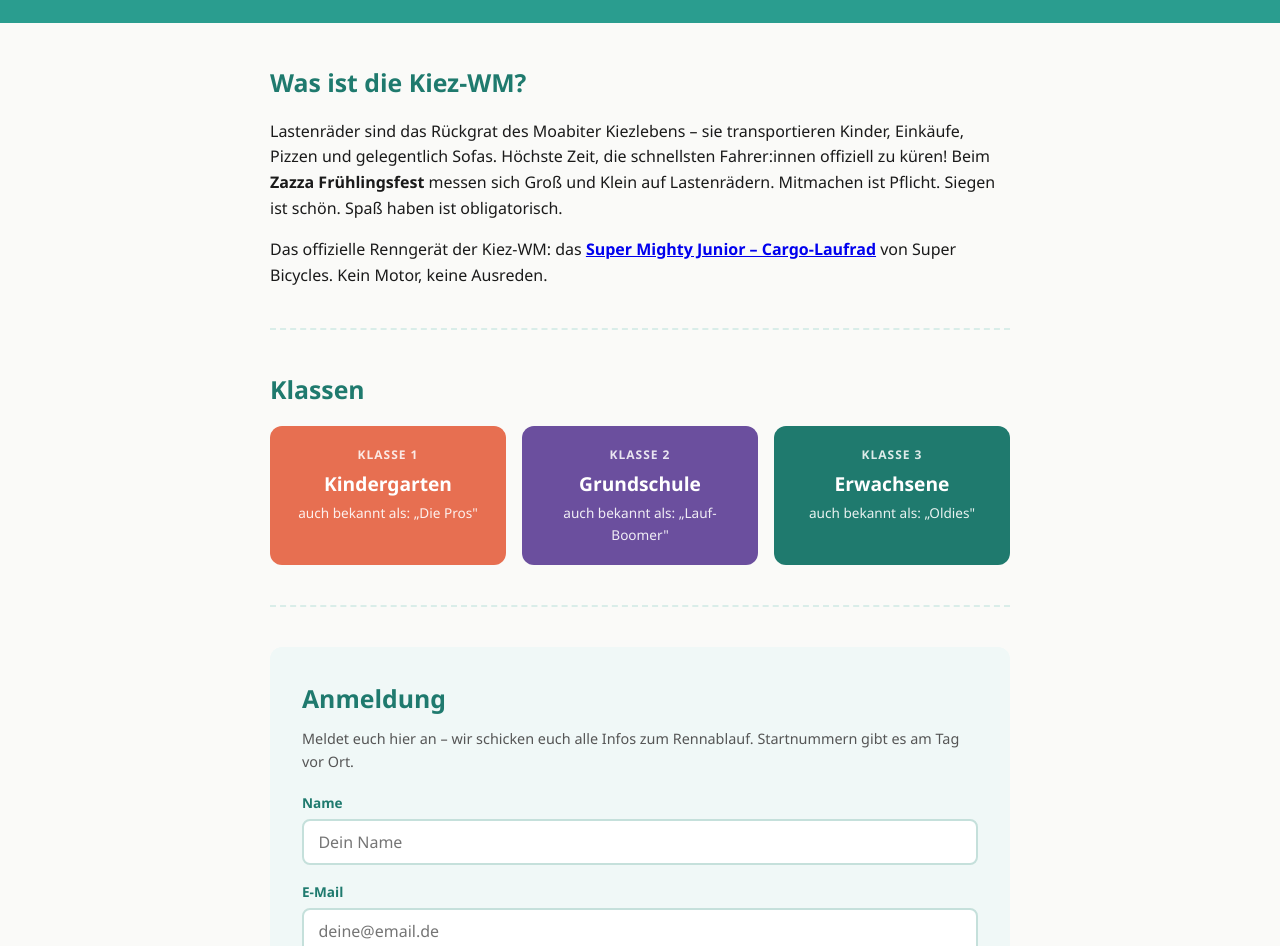
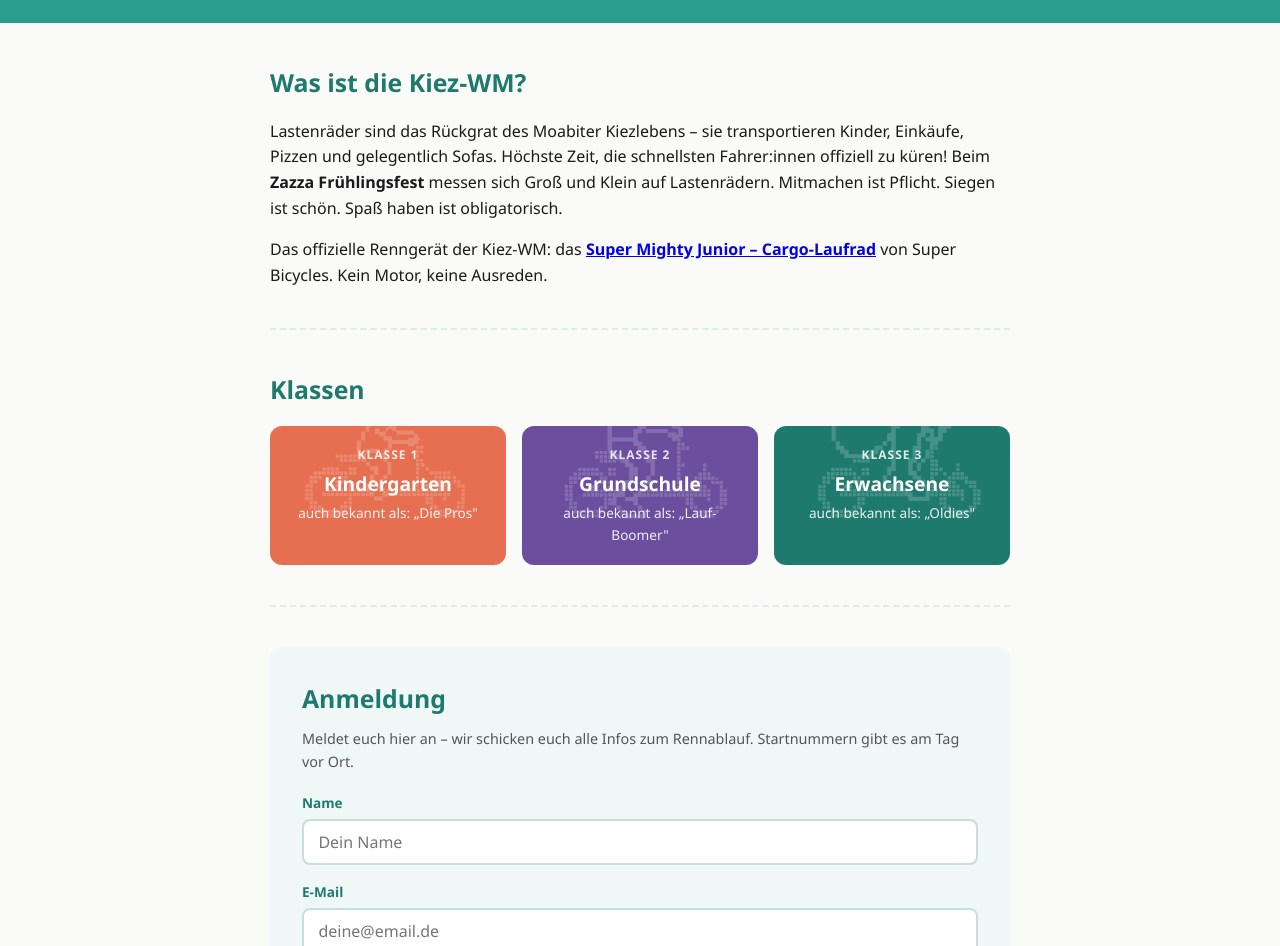
Before and after one commit to falkorichter/moabit-lastenlaufrad-champion-2026, a Jekyll site: the page built from index.html, in a window 1280 px wide. Shown: the part 582-1528 px from the top of the page. Built offline with Jekyll 4.4.1, drawn with Linux system fonts in a browser that asks for light colours.

Commit message:
Add size silhouettes as background watermarks on class cards
Co-Authored-By: Claude Sonnet 4.6 <noreply@anthropic.com>

```diff
--- a/assets/css/style.css
+++ b/assets/css/style.css
@@ -122,7 +122,27 @@ h2 {
   text-align: center;
   color: #fff;
   font-weight: 700;
+  position: relative;
+  overflow: hidden;
 }
+
+.class-card > * { position: relative; z-index: 1; }
+
+.class-card::after {
+  content: '';
+  position: absolute;
+  inset: 0;
+  background-size: 85%;
+  background-repeat: no-repeat;
+  background-position: center bottom;
+  filter: invert(1);
+  opacity: .18;
+  pointer-events: none;
+}
+
+.card-kiga::after  { background-image: url('/assets/images/size_pro_transparent.png'); }
+.card-gs::after    { background-image: url('/assets/images/size_boomer_transparent.png'); }
+.card-adult::after { background-image: url('/assets/images/size_oldies_transparent.png'); }
 
 .class-card .class-label {
   font-size: .75rem;
```
Also changed, not shown: assets/images/size_boomer_transparent.png (added), assets/images/size_oldies_transparent.png (added), assets/images/size_pro_transparent.png (added).
